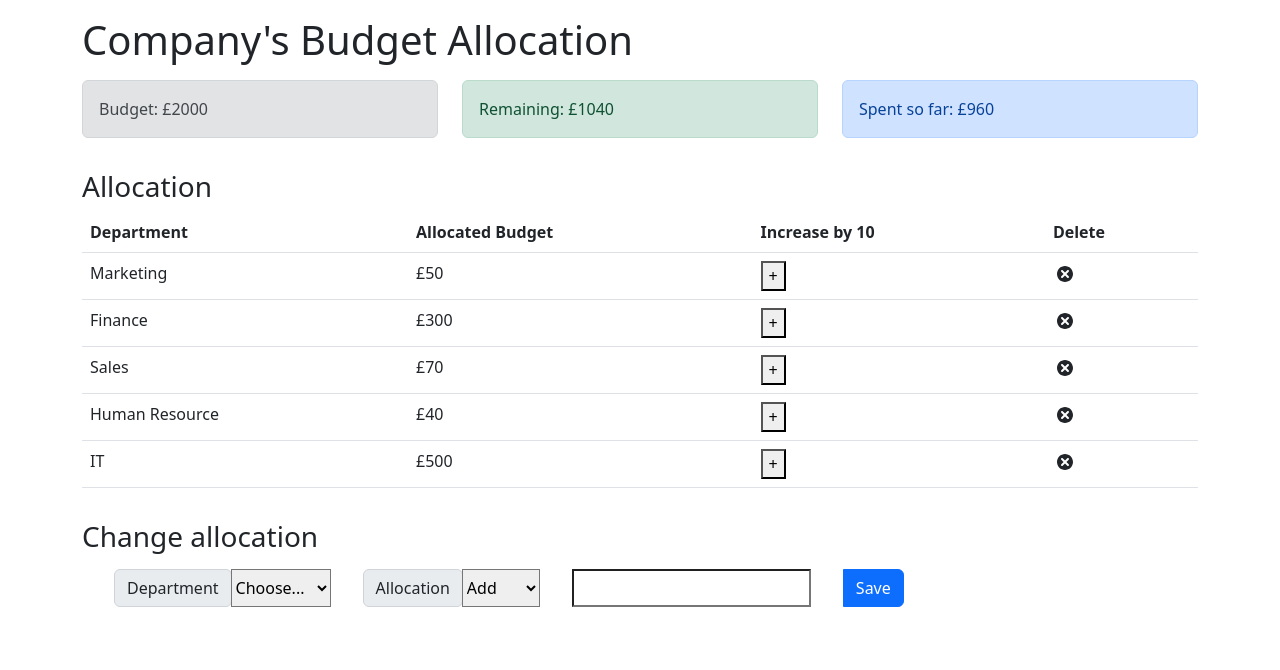
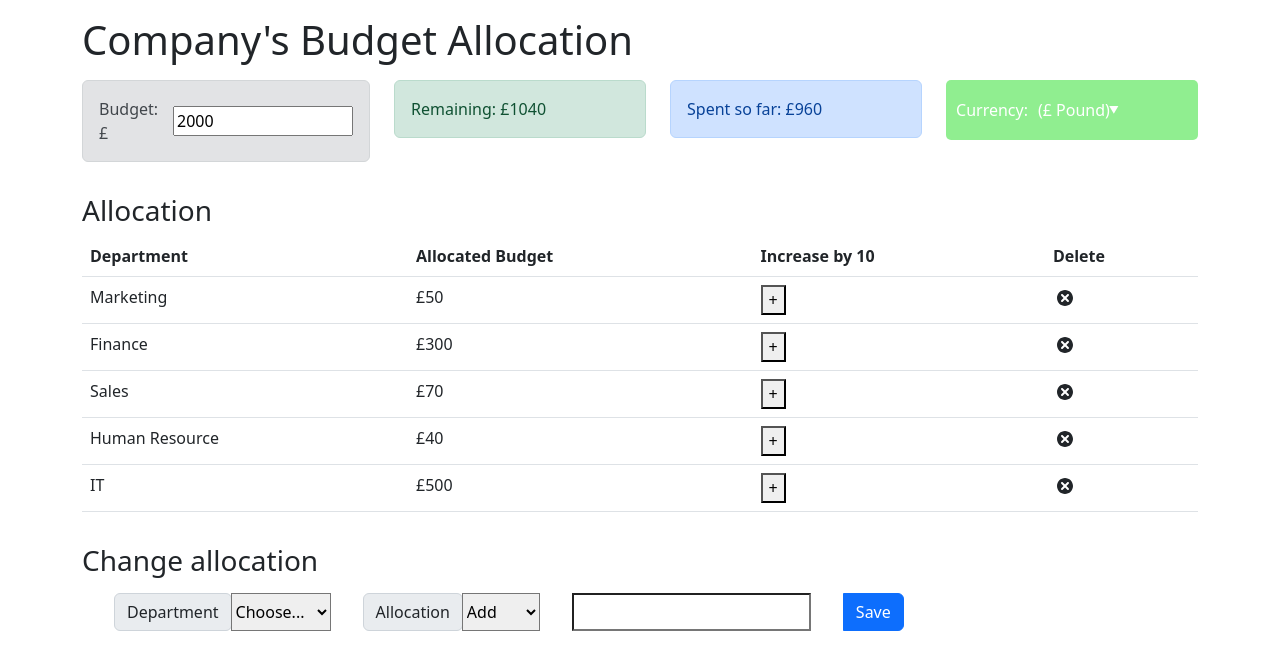
Before and after one commit to ibm-developer-skills-network/ejtos-react_budget_app, a React (Create React App) app: page / in a window 1280 px wide. Shown: the top 670 px of the page. Built offline with nearby package versions, Linux system fonts and the light colour scheme.

Commit message:
Mensaje del commit

```diff
--- a/src/App.js
+++ b/src/App.js
@@ -7,6 +7,7 @@ import ExpenseTotal from './components/ExpenseTotal';
 import ExpenseList from './components/ExpenseList';
 import AllocationForm from './components/AllocationForm';
 import RemainingBudget from './components/Remaining';
+import CurrencySelector from './components/CurrencySelector';
 
 const App = () => {
     return (
@@ -22,6 +23,9 @@ const App = () => {
                     </div>
                     <div className='col-sm'>
                         <ExpenseTotal />
+                    </div>
+                    <div className='col-sm'>
+                        <CurrencySelector />
                     </div>
                 </div>
                 <h3 className='mt-3'>Allocation</h3>
--- a/src/components/AllocationForm.js
+++ b/src/components/AllocationForm.js
@@ -2,25 +2,31 @@ import React, { useContext, useState } from 'react';
 import { AppContext } from '../context/AppContext';
 
 const AllocationForm = (props) => {
-    const { dispatch,remaining  } = useContext(AppContext);
+    const { dispatch, remaining, budget } = useContext(AppContext);
 
     const [name, setName] = useState('');
     const [cost, setCost] = useState('');
     const [action, setAction] = useState('');
 
     const submitEvent = () => {
+        if (cost === '' || isNaN(cost)) {
+            alert('Please enter a valid cost.');
+            return;
+        }
 
-            if(cost > remaining) {
-                alert("The value cannot exceed remaining funds  £"+remaining);
-                setCost("");
+        const expenseCost = parseInt(cost);
+        if (expenseCost > remaining) {
+            alert("The value cannot exceed remaining funds: £" + remaining);
+            setCost('');
             return;
         }
 
         const expense = {
             name: name,
-            cost: parseInt(cost),
+            cost: expenseCost,
         };
-        if(action === "Reduce") {
+
+        if (action === 'Reduce') {
             dispatch({
                 type: 'RED_EXPENSE',
                 payload: expense,
@@ -36,14 +42,13 @@ const AllocationForm = (props) => {
     return (
         <div>
             <div className='row'>
-
                 <div className="input-group mb-3" style={{ marginLeft: '2rem' }}>
                     <div className="input-group-prepend">
                         <label className="input-group-text" htmlFor="inputGroupSelect01">Department</label>
                     </div>
                     <select className="custom-select" id="inputGroupSelect01" onChange={(event) => setName(event.target.value)}>
                         <option defaultValue>Choose...</option>
-                        <option value="Marketing" name="marketing"> Marketing</option>
+                        <option value="Marketing" name="marketing">Marketing</option>
                         <option value="Sales" name="sales">Sales</option>
                         <option value="Finance" name="finance">Finance</option>
                         <option value="HR" name="hr">HR</option>
@@ -65,15 +70,14 @@ const AllocationForm = (props) => {
                         id='cost'
                         value={cost}
                         style={{ marginLeft: '2rem' , size: 10}}
-                        onChange={(event) => setCost(event.target.value)}>
-                        </input>
+                        onChange={(event) => setCost(event.target.value)}
+                    />
 
                     <button className="btn btn-primary" onClick={submitEvent} style={{ marginLeft: '2rem' }}>
                         Save
                     </button>
                 </div>
             </div>
-
         </div>
     );
 };
--- a/src/components/Budget.js
+++ b/src/components/Budget.js
@@ -1,11 +1,45 @@
-import React, { useContext } from 'react';
+import React, { useContext, useState } from 'react';
 import { AppContext } from '../context/AppContext';
+
 const Budget = () => {
-    const { budget } = useContext(AppContext);
-    return (
-        <div className='alert alert-secondary'>
-            <span>Budget: £{budget}</span>
-        </div>
-    );
+  const { budget, dispatch, totalExpenses } = useContext(AppContext);
+  const [newBudget, setNewBudget] = useState(budget);
+
+  const handleBudgetChange = (e) => {
+    setNewBudget(parseInt(e.target.value));
+  };
+
+  const handleSaveBudget = () => {
+    if (newBudget < totalExpenses) {
+      alert('The budget cannot be lower than the total expenses.');
+      setNewBudget(budget);
+      return;
+    }
+
+    if (newBudget > 20000) {
+      alert('The budget cannot exceed 20,000.');
+      setNewBudget(budget);
+      return;
+    }
+
+    dispatch({
+      type: 'SET_BUDGET',
+      payload: newBudget,
+    });
+  };
+
+  return (
+    <div className='alert alert-secondary' style={{ display: 'flex', alignItems: 'center' }}>
+      <span style={{ marginRight: '10px' }}>Budget: £</span>
+      <input
+        type='number'
+        value={newBudget}
+        onChange={handleBudgetChange}
+        onBlur={handleSaveBudget}
+        style={{ width: '180px', marginLeft: '5px' }}
+      />
+    </div>
+  );
 };
+
 export default Budget;
--- /dev/null
+++ b/src/components/CurrencySelector.js
@@ -0,0 +1,71 @@
+import React, { useContext } from 'react';
+import { AppContext } from '../context/AppContext';
+
+const CurrencySelector = () => {
+  const { currency, setCurrency } = useContext(AppContext);
+
+  const handleCurrencyChange = (e) => {
+    setCurrency(e.target.value);
+  };
+
+  return (
+    <div
+      className='currency-selector'
+      style={{
+        backgroundColor: 'lightgreen',
+        color: 'white',
+        padding: '10px',
+        borderRadius: '5px',
+        position: 'relative',
+        display: 'flex',
+        alignItems: 'center',
+        height: '60px', // Aumentar el valor de altura aquí
+      }}
+    >
+      <label htmlFor='currency-select' style={{ marginRight: '10px' }}>
+        Currency:
+      </label>
+      <div style={{ position: 'relative' }}>
+        <select
+          id='currency-select'
+          value={currency}
+          onChange={handleCurrencyChange}
+          style={{
+            appearance: 'none',
+            background: 'lightgreen',
+            color: 'white',
+            cursor: 'pointer',
+            marginRight: '5px',
+            border: 'none',
+          }}
+        >
+          <option value='$' style={{ background: 'lightgreen' }}>
+            ($ Dollar)
+          </option>
+          <option value='£' style={{ background: 'lightgreen' }}>
+            (£ Pound)
+          </option>
+          <option value='€' style={{ background: 'lightgreen' }}>
+            (€ Euro)
+          </option>
+          <option value='₹' style={{ background: 'lightgreen' }}>
+            (₹ Ruppee)
+          </option>
+        </select>
+        <div
+          style={{
+            position: 'absolute',
+            right: '5px',
+            top: '50%',
+            transform: 'translateY(-50%)',
+            fontSize: '10px',
+          }}
+        >
+          ▼
+        </div>
+      </div>
+    </div>
+  );
+};
+
+export default CurrencySelector;
```
Lines whose indentation alone changed are shown as unchanged.
